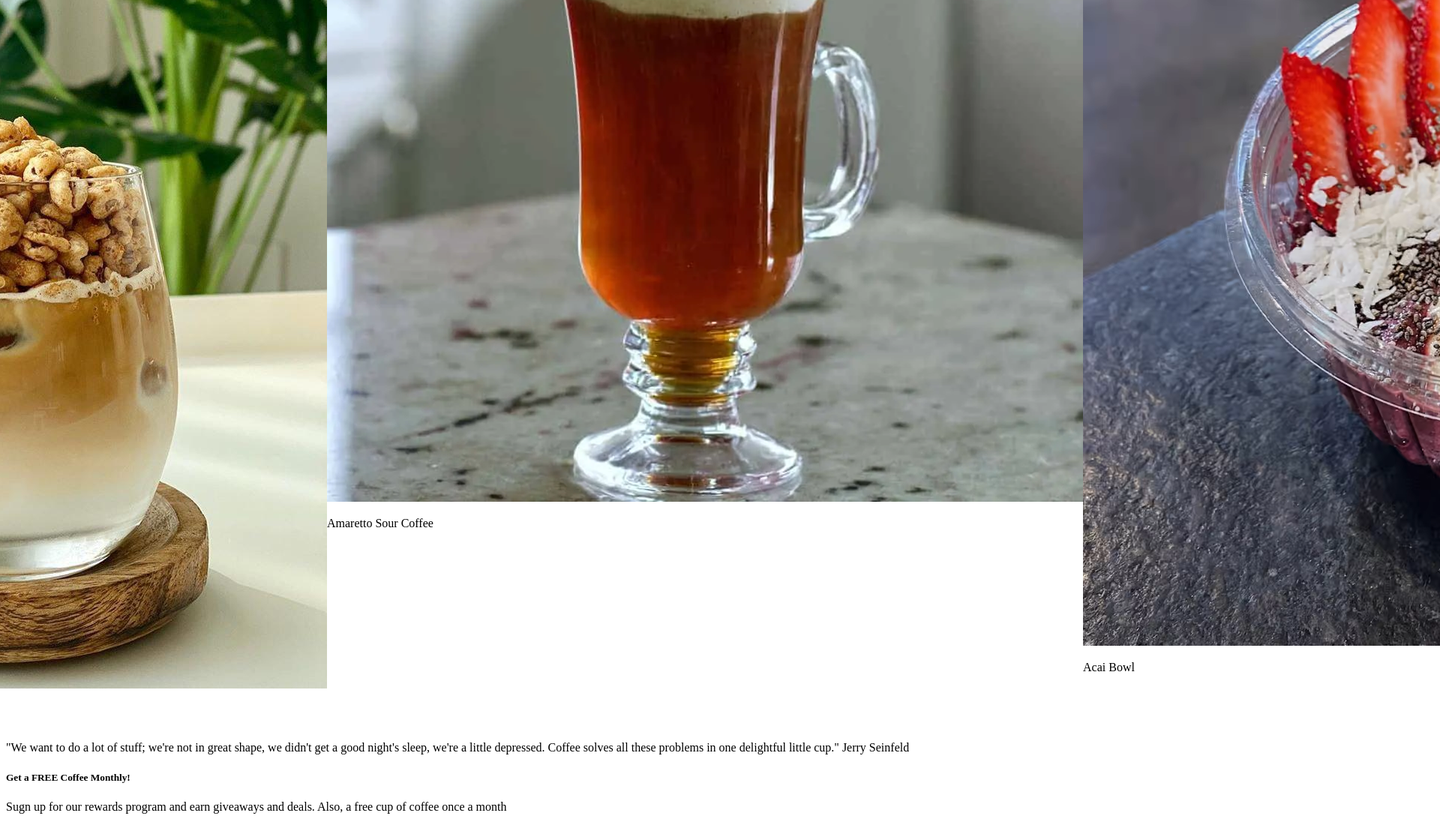
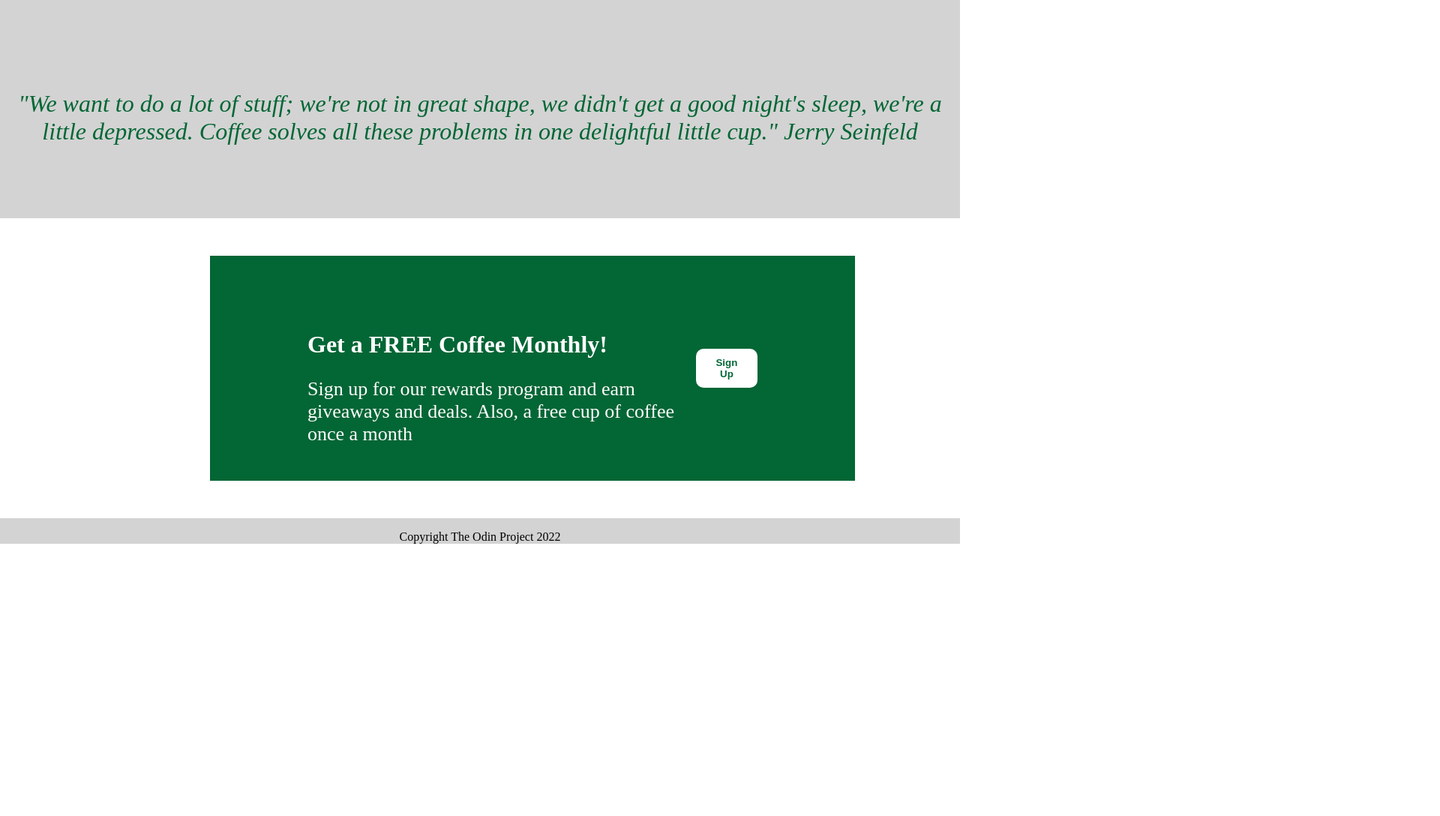
Before and after one commit to MylesDamon/Landing_Page, a plain HTML site: page index.html in a window 1280 px wide. Shown: the part 1080-2168 px from the top of the page at 75% size, 1920 px wide, since content can reach past the window. After the commit the page ends 1805 px from the top, so only its background shows below. Drawn offline with Linux system fonts and the light colour scheme.

Commit message:
All HTML and CSS items completed, first draft at a completed landing page

```diff
--- a/index.html
+++ b/index.html
@@ -12,6 +12,7 @@
      <a href="/index.html"><img src="/Landing_Page/images/starbees-removebg-preview.png" class="logo" alt="Header Logo"></a>
       <nav>
         <ul class="nav">
+
             <li><a href="/index.html">
                 header link one
             </a></li>
@@ -36,36 +37,37 @@
 
 
     <h3>Our Signature Items</h3>
-<div class="container">
+ <div class="container">
     <div class="one">
         <img src="./images/regular coffee.jpg" alt="Regular Coffee">
         <p>Regular Coffee</p>
     </div>
-
     <div class="two">
         <img src="./images/cereal coffee.jpg" alt="Regular Cereal Coffee">
         <p>Cereal Coffee</p>
     </div>
-
     <div class="three">
         <img src="./images/Amaretto-coffee-drink.jpg" alt="Amaretto Sour">
         <p>Amaretto Sour Coffee</p>
     </div>
-
     <div class="four">
         <img src="./images/Acai bowl.jpg" alt="Acai Bowl">
         <p>Acai Bowl</p>
     </div>
-</div>
+ </div>
     <div class="quote">
        <p>"We want to do a lot of stuff; we're not in great shape, we didn't get a good night's sleep, we're a little depressed. Coffee solves all these problems in one delightful little cup."
         Jerry Seinfeld</p>
     </div>
 
     <div class="membership">
+      <div class="box-left">
         <h5>Get a FREE Coffee Monthly!</h5>
-        <p>Sugn up for our rewards program and earn giveaways and deals. Also, a free cup of coffee once a month</p>
+        <p>Sign up for our rewards program and earn giveaways and deals. Also, a free cup of coffee once a month</p>
+      </div>
+       <div class="box-right">
         <button>Sign Up</button>
+       </div>
     </div>
 
     <div class="footer">
--- a/styles.css
+++ b/styles.css
@@ -1,5 +1,7 @@
 * {
-
+   margin-left: 0;
+   margin-bottom: 0;
+   margin-right: 0;
 }
 
 header {
@@ -92,12 +94,59 @@ h3 {
 .container {
     display: flex;
     justify-content: center;
+    align-items: center;
+    text-align: center;
+    background-color: white;
+    padding-top: 24px;
+    gap: 32px;
+    color: #036635;
+}
+
+.container img {
+    width: 300px;
+    height: 300px;
+}
+
+.quote {
+    background-color: lightgray;
+    color: #036635;
+    text-align: center;
+    font-size: 32px;
+    font-style: italic;
+    display: flex;
+    align-items: center;
+    height: 300px;
+}
+
+.membership {
+    height: 100px;
+    width: 600px;
+    font-size: 26px;
+    display: flex;
+    align-items: center;
+    border: 50px solid #036635;
+    padding: 50px 80px;
+    background-color: #036635;
+    color: white;
+    margin-left: 280px;
+    margin-top: 50px;
+    margin-bottom: 50px;
+}
+
+.membership .box-left {
+   flex-direction: column;
+   flex-wrap: wrap;
 
 }
 
-.one,
-.two,
-.three,
-.four {
+.box-left h5 {
+    font-size: 32px;
+     font-weight: bolder;
+}
 
+.footer {
+    background-color: lightgray;
+    display: flex;
+    justify-content: center;
+    text-align: center;
 }
```
